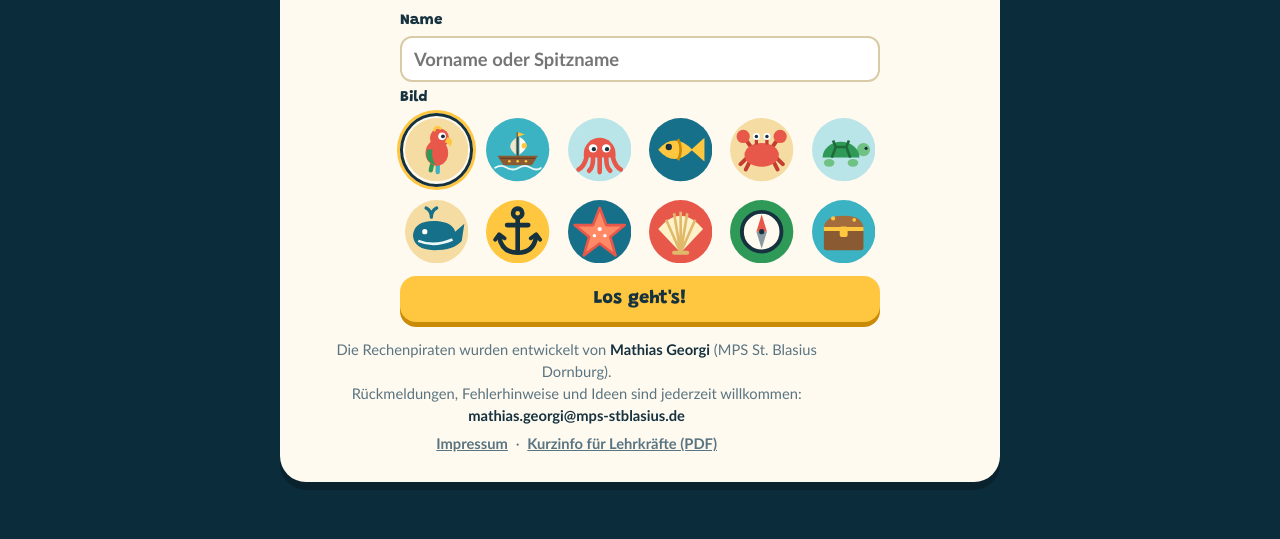
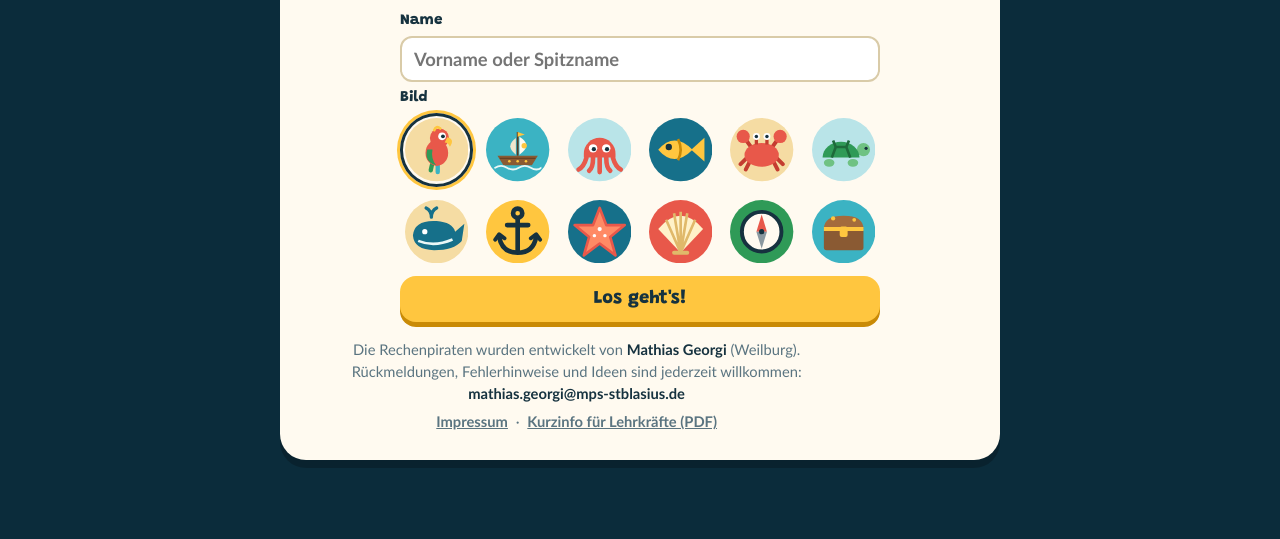
Before and after one commit to aurora-lernspiele/rechenpiraten, a plain HTML site: page index.html in a window 1280 px wide. Shown: the part 183-722 px from the top of the page. Drawn offline with Linux system fonts and the light colour scheme; a web font is replaced by a local one.

Commit message:
Herkunftsangabe beim Entwickler: Weilburg statt Schulname
Co-Authored-By: Claude Opus 5.5 <noreply@anthropic.com>
Claude-Session: https://claude.ai/code/session_01NN8jgp5fi2MWXyV4NQSHcf

```diff
--- a/index.html
+++ b/index.html
@@ -666,7 +666,7 @@ function goMap() {
 function refreshScreen() { if (screen !== 'play') goMap(); }
 
 /* ---------- Entwicklerhinweis ---------- */
-const CREDIT = 'Die Rechenpiraten wurden entwickelt von <b>Mathias Georgi</b> (MPS St. Blasius Dornburg).<br>Rückmeldungen, Fehlerhinweise und Ideen sind jederzeit willkommen: <b class="mail">mathias.georgi@mps-stblasius.de</b><br><button class="implink" type="button" onclick="Impressum.open()">Impressum</button> · <a class="implink" href="Kurzinfo.pdf" target="_blank" rel="noopener">Kurzinfo für Lehrkräfte (PDF)</a>';
+const CREDIT = 'Die Rechenpiraten wurden entwickelt von <b>Mathias Georgi</b> (Weilburg).<br>Rückmeldungen, Fehlerhinweise und Ideen sind jederzeit willkommen: <b class="mail">mathias.georgi@mps-stblasius.de</b><br><button class="implink" type="button" onclick="Impressum.open()">Impressum</button> · <a class="implink" href="Kurzinfo.pdf" target="_blank" rel="noopener">Kurzinfo für Lehrkräfte (PDF)</a>';
 const VERSION = 'Kinderversion 1.0 · November 2026';
 function fillCredits() { document.querySelectorAll('[data-credit]').forEach(e => { e.innerHTML = CREDIT; }); }
 
@@ -1432,7 +1432,7 @@ goMap();
     stand: "November 2026",
     autor: "Mathias Georgi",
     email: "mathias.georgi@mps-stblasius.de",
-    schule: "MPS St. Blasius, Dornburg",   // leer ("") = Schule nicht nennen
+    schule: "Weilburg",   // leer ("") = Schule nicht nennen
     zielgruppe: "",                 // z. B. "5. Klasse" – leer = ausblenden
     marke: "Aurora Lernspiele",     // Name unter dem Logo
     theme: "nacht",                 // "nacht" (Polarnacht) | "morgen" | "glas"
--- a/sw.js
+++ b/sw.js
@@ -1,6 +1,6 @@
 /* Die Rechenpiraten – Offline-Speicher.
    Bei jedem Update der Spieldatei die Versionsnummer erhöhen, damit alle Geräte die neue Fassung laden. */
-const VERSION = "rechenpiraten-v1";
+const VERSION = "rechenpiraten-v2";
 const FONTS = "rechenpiraten-fonts";
 const ASSETS = ["./", "./index.html", "./manifest.webmanifest", "./icons/icon-192.png", "./icons/icon-512.png", "./icons/icon-maskable-512.png", "./icons/apple-touch-icon.png", "./icons/favicon-64.png", "./Kurzinfo.pdf"];
 
```
Also changed, not shown: 2 other files.
